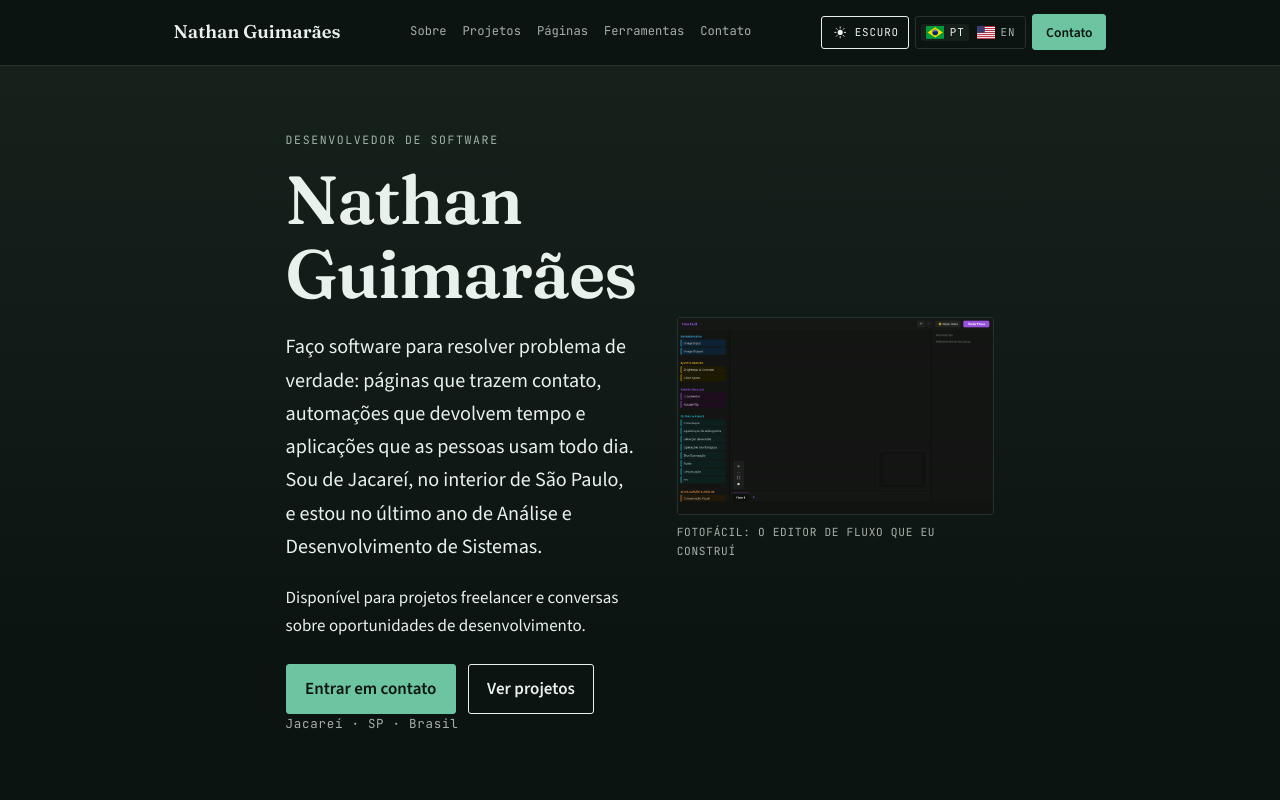
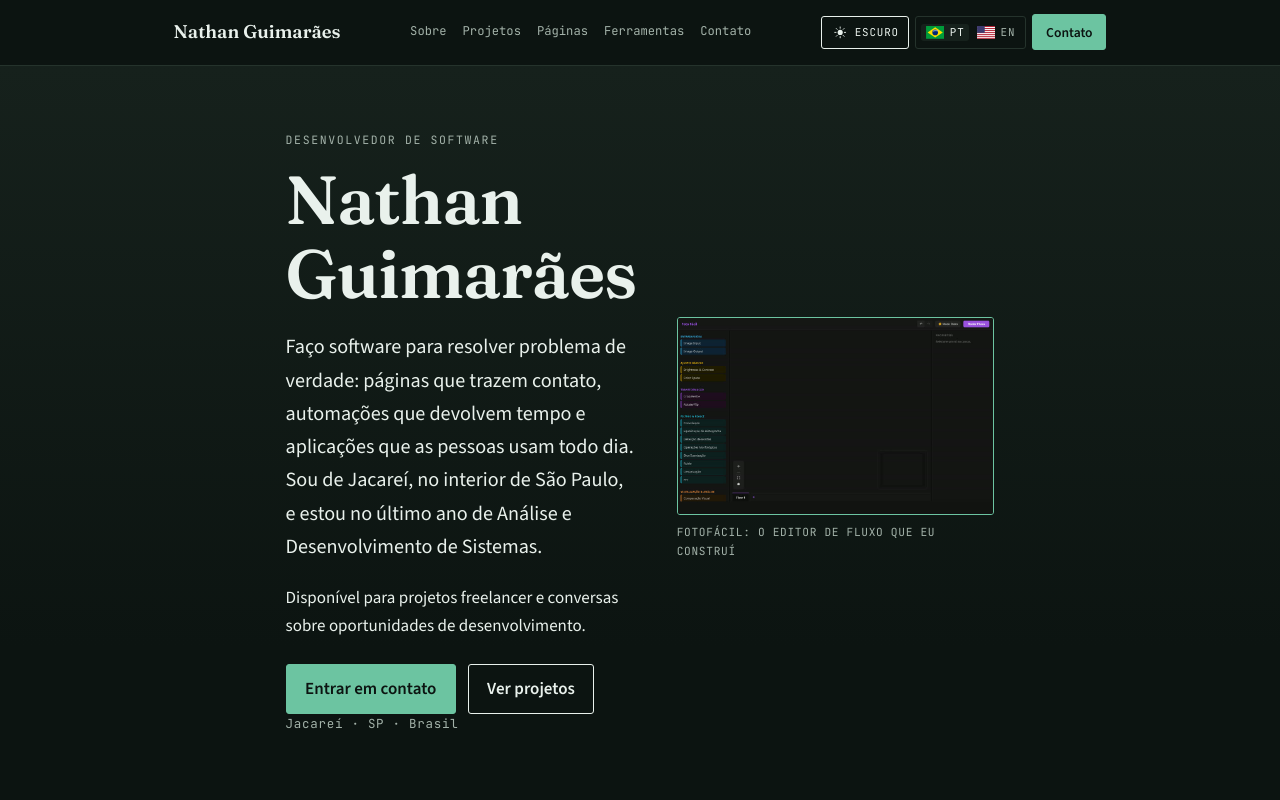
Before and after one commit to nathanhgo/portfolio, a plain HTML site: page index.html in a window 1280 px wide. Both pictures are taken after a click on the button "CLARO". Shown: the top 800 px of the page. Drawn offline with nearby package versions, Linux system fonts and the light colour scheme.

Commit message:
Portfólio: moldura visível nas imagens no tema escuro

```diff
--- a/assets/base.css
+++ b/assets/base.css
@@ -122,6 +122,7 @@ strong { font-weight: 600; }
 .vitrine { margin: 0; }
 .vitrine img { cursor: zoom-in; width: 100%; aspect-ratio: 16 / 10; height: auto; object-fit: cover; object-position: left top;
   border: 1px solid var(--rule); border-radius: var(--radius); display: block; }
+html[data-tema="escuro"] .vitrine img, html[data-tema="escuro"] .carrossel img { border-color: var(--accent); }
 .vitrine figcaption { font-family: var(--font-mono); font-size: .7rem; letter-spacing: .06em; color: var(--ink-soft);
   margin-top: .5rem; text-transform: uppercase; }
 
```
